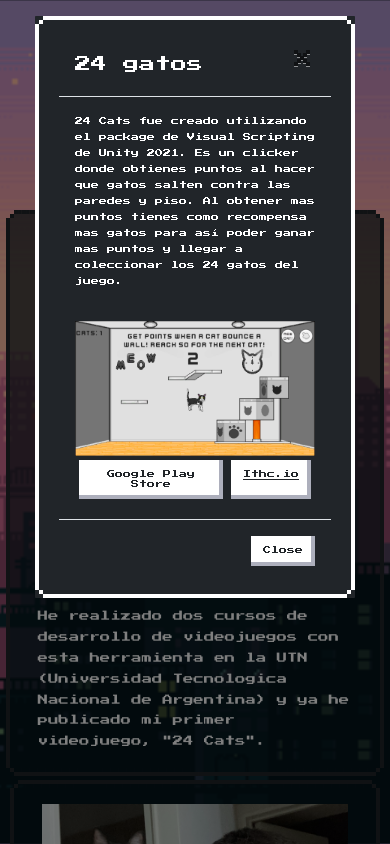
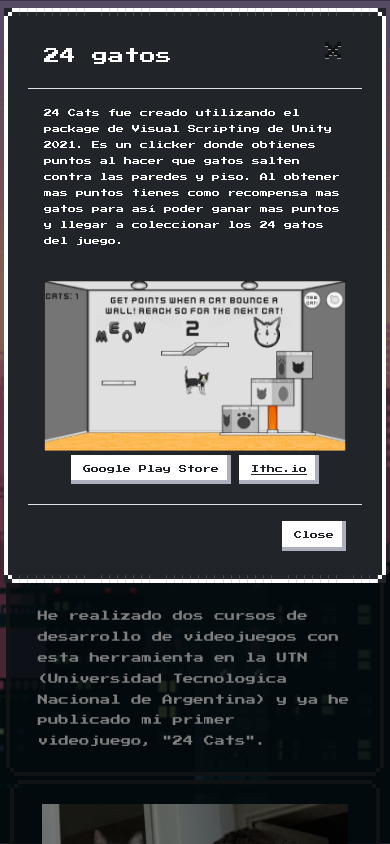
Before and after one commit to arielcoman/portfoliomanu, a PHP site: page / in a window 390 px wide, after a click on "24 CATS". Run offline with PHP 8.4, Linux system fonts and the light colour scheme.

Commit message:
Update stylo.css

```diff
--- a/css/stylo.css
+++ b/css/stylo.css
@@ -67,7 +67,11 @@
 
 @media (max-width: 767px) {
 
+ .modal-dialog{
+  margin: 0;
+  padding: 0;
 
+ }
 
   .cuadro-morado{
     margin: 0 0 0 1em;
```
